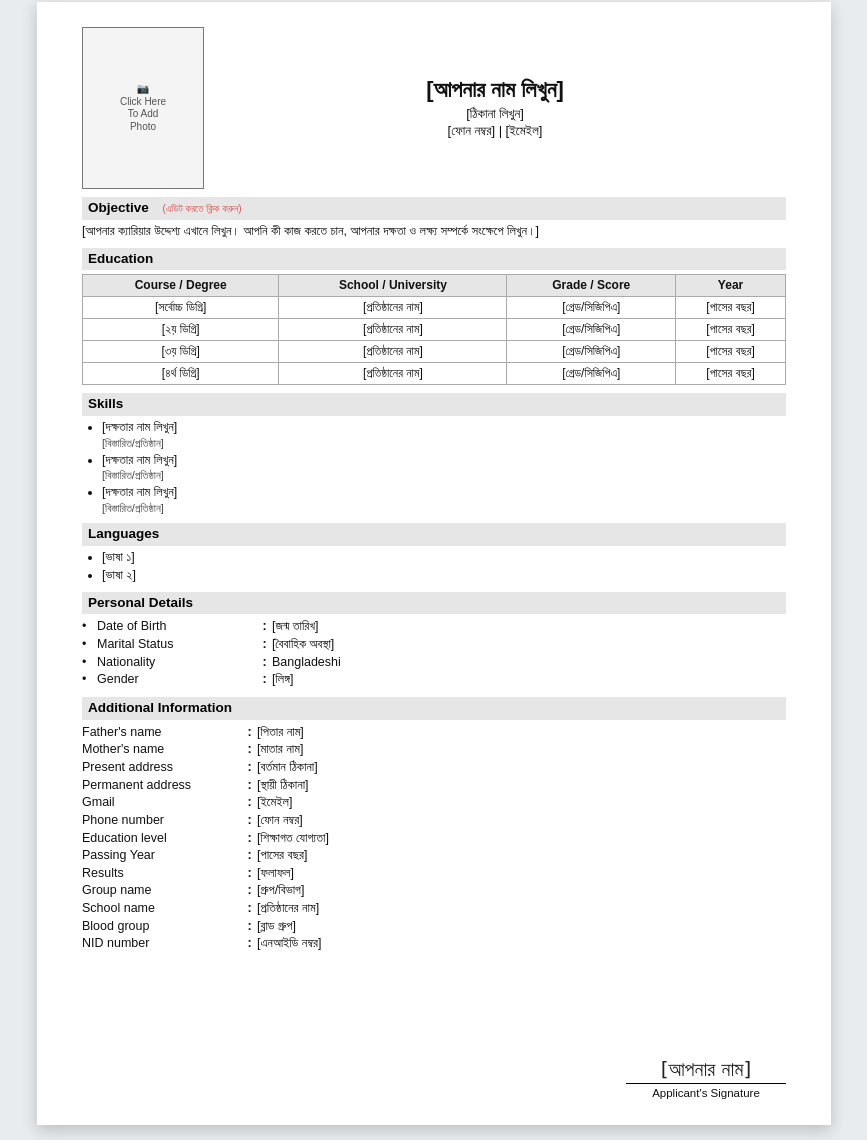
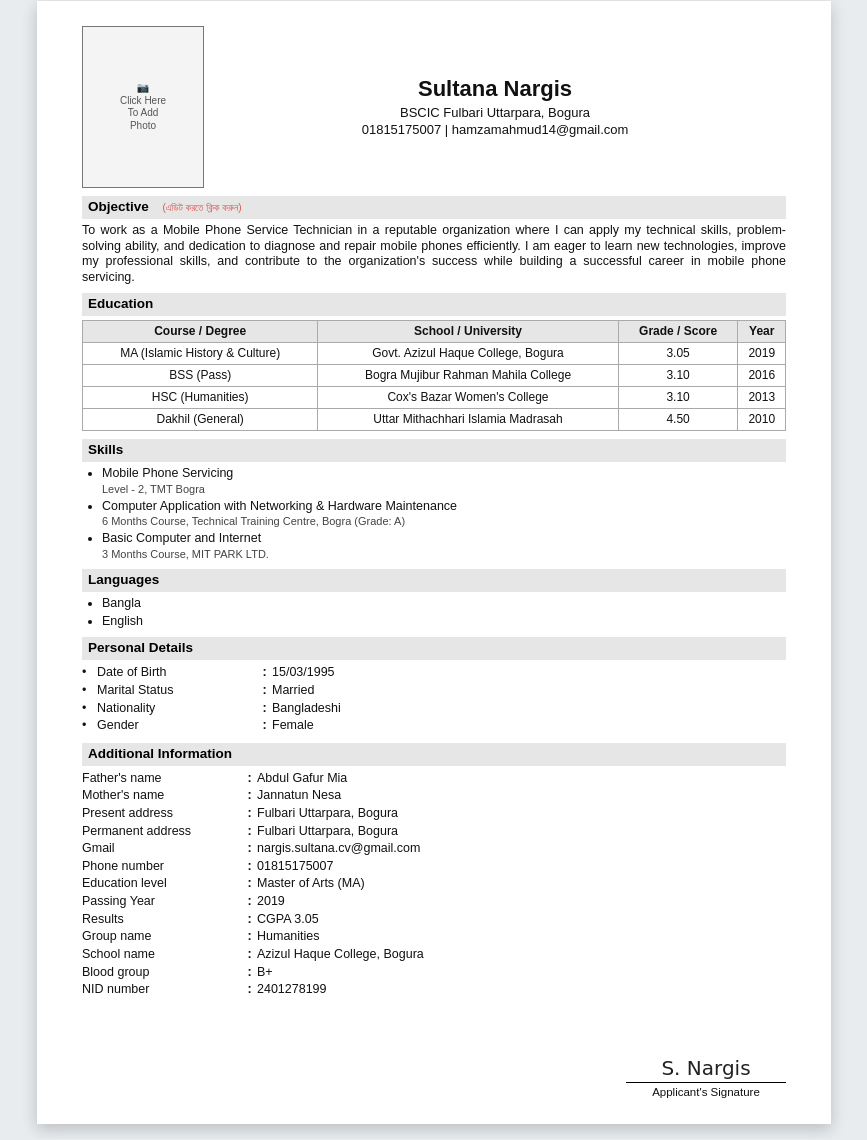
Before and after one commit to NaeemNajm/CV, a website: page Final_Nargis_CV_All_Certificates.html in a window 1280 px wide. Shown: the part 128-1268 px from the top of the page, without its empty margins (206-1073 px from the left). Drawn offline with Linux system fonts and the light colour scheme.

Commit message:
Disguised Nargis CV data - real structure kept, personal info slightly altered

```diff
--- a/Final_Nargis_CV_All_Certificates.html
+++ b/Final_Nargis_CV_All_Certificates.html
@@ -3,7 +3,7 @@
 <head>
     <meta charset="UTF-8">
     <meta name="viewport" content="width=device-width, initial-scale=1.0, maximum-scale=5.0, user-scalable=yes">
-    <title>Editable CV Template - Tradition CV</title>
+    <title>Editable CV - Nargis Sultana</title>
     <!-- html2pdf library -->
     <script src="https://cdnjs.cloudflare.com/ajax/libs/html2pdf.js/0.10.1/html2pdf.bundle.min.js"></script>
     <style>
@@ -82,7 +82,7 @@
         }
 
         .photo-box {
-            width: 120px; /* Passport size (3:4 ratio) */
+            width: 120px; /* Passport size */
             height: 160px;
             border: 1px solid #777;
             background-color: #f4f4f4;
@@ -174,8 +174,8 @@
 
     <!-- Controls UI -->
     <div class="controls-bar">
-        <h3>📄 প্রচলিত সিভি টেমপ্লেট</h3>
-        <p class="hide-in-pdf">নিচের ফরমেটে আপনার তথ্য বসিয়ে নিন। সব ফিল্ড ইডিটেবল — সরাসরি ক্লিক করে লিখুন।</p>
+        <h3>১ পৃষ্ঠার গ্যারান্টিড এডিটেবল সি-ভি</h3>
+        <p class="hide-in-pdf">আপনার দেওয়া নতুন ৬টি সার্টিফিকেটের সব তথ্য বসিয়ে লেআউট আরও ছোট করা হয়েছে যাতে কিছুতেই কেটে না যায়।</p>
         <button class="btn-download hide-in-pdf" onclick="generatePDF()">⬇️ ডাউনলোড PDF</button>
     </div>
 
@@ -192,9 +192,9 @@
                 </div>
 
                 <div class="header-text" contenteditable="true">
-                    <h1>[আপনার নাম লিখুন]</h1>
-                    <p>[ঠিকানা লিখুন]</p>
-                    <p>[ফোন নম্বর] | [ইমেইল]</p>
+                    <h1>Sultana Nargis</h1>
+                    <p>BSCIC Fulbari Uttarpara, Bogura</p>
+                    <p>01815175007 | hamzamahmud14@gmail.com</p>
                 </div>
             </div>
 
@@ -202,8 +202,8 @@
             <div contenteditable="true">
 
                 <div class="section-title" contenteditable="false">Objective <span class="edit-hint hide-in-pdf">(এডিট করতে ক্লিক করুন)</span></div>
-                <div class="paragraph" contenteditable="true">
-                    [আপনার ক্যারিয়ার উদ্দেশ্য এখানে লিখুন। আপনি কী কাজ করতে চান, আপনার দক্ষতা ও লক্ষ্য সম্পর্কে সংক্ষেপে লিখুন।]
+                <div class="paragraph">
+                    To work as a Mobile Phone Service Technician in a reputable organization where I can apply my technical skills, problem-solving ability, and dedication to diagnose and repair mobile phones efficiently. I am eager to learn new technologies, improve my professional skills, and contribute to the organization's success while building a successful career in mobile phone servicing.
                 </div>
 
                 <div class="section-title" contenteditable="false">Education</div>
@@ -218,74 +218,74 @@
                     </thead>
                     <tbody>
                         <tr>
-                            <td contenteditable="true">[সর্বোচ্চ ডিগ্রি]</td>
-                            <td contenteditable="true">[প্রতিষ্ঠানের নাম]</td>
-                            <td contenteditable="true">[গ্রেড/সিজিপিএ]</td>
-                            <td contenteditable="true">[পাসের বছর]</td>
+                            <td>MA (Islamic History & Culture)</td>
+                            <td>Govt. Azizul Haque College, Bogura</td>
+                            <td>3.05</td>
+                            <td>2019</td>
                         </tr>
                         <tr>
-                            <td contenteditable="true">[২য় ডিগ্রি]</td>
-                            <td contenteditable="true">[প্রতিষ্ঠানের নাম]</td>
-                            <td contenteditable="true">[গ্রেড/সিজিপিএ]</td>
-                            <td contenteditable="true">[পাসের বছর]</td>
+                            <td>BSS (Pass)</td>
+                            <td>Bogra Mujibur Rahman Mahila College</td>
+                            <td>3.10</td>
+                            <td>2016</td>
                         </tr>
                         <tr>
-                            <td contenteditable="true">[৩য় ডিগ্রি]</td>
-                            <td contenteditable="true">[প্রতিষ্ঠানের নাম]</td>
-                            <td contenteditable="true">[গ্রেড/সিজিপিএ]</td>
-                            <td contenteditable="true">[পাসের বছর]</td>
+                            <td>HSC (Humanities)</td>
+                            <td>Cox's Bazar Women's College</td>
+                            <td>3.10</td>
+                            <td>2013</td>
                         </tr>
                         <tr>
-                            <td contenteditable="true">[৪র্থ ডিগ্রি]</td>
-                            <td contenteditable="true">[প্রতিষ্ঠানের নাম]</td>
-                            <td contenteditable="true">[গ্রেড/সিজিপিএ]</td>
-                            <td contenteditable="true">[পাসের বছর]</td>
+                            <td>Dakhil (General)</td>
+                            <td>Uttar Mithachhari Islamia Madrasah</td>
+                            <td>4.50</td>
+                            <td>2010</td>
                         </tr>
                     </tbody>
                 </table>
 
                 <div class="section-title" contenteditable="false">Skills</div>
                 <ul>
-                    <li contenteditable="true">[দক্ষতার নাম লিখুন]<span class="sub-text" contenteditable="true">[বিস্তারিত/প্রতিষ্ঠান]</span></li>
-                    <li contenteditable="true">[দক্ষতার নাম লিখুন]<span class="sub-text" contenteditable="true">[বিস্তারিত/প্রতিষ্ঠান]</span></li>
-                    <li contenteditable="true">[দক্ষতার নাম লিখুন]<span class="sub-text" contenteditable="true">[বিস্তারিত/প্রতিষ্ঠান]</span></li>
+                    <li>Mobile Phone Servicing<span class="sub-text" contenteditable="false">Level - 2, TMT Bogra</span></li>
+                    <li>Computer Application with Networking & Hardware Maintenance<span class="sub-text" contenteditable="false">6 Months Course, Technical Training Centre, Bogra (Grade: A)</span></li>
+                    <li>Basic Computer and Internet<span class="sub-text" contenteditable="false">3 Months Course, MIT PARK LTD.</span></li>
                 </ul>
 
                 <div class="section-title" contenteditable="false">Languages</div>
                 <ul>
-                    <li contenteditable="true">[ভাষা ১]</li>
-                    <li contenteditable="true">[ভাষা ২]</li>
+                    <li>Bangla</li>
+                    <li>English</li>
                 </ul>
 
                 <div class="section-title" contenteditable="false">Personal Details</div>
                 <table class="layout-table">
-                    <tr><td class="bullet-col" contenteditable="false">•</td><td class="label-col" contenteditable="false">Date of Birth</td><td class="colon-col" contenteditable="false">:</td><td contenteditable="true">[জন্ম তারিখ]</td></tr>
-                    <tr><td class="bullet-col" contenteditable="false">•</td><td class="label-col" contenteditable="false">Marital Status</td><td class="colon-col" contenteditable="false">:</td><td contenteditable="true">[বৈবাহিক অবস্থা]</td></tr>
-                    <tr><td class="bullet-col" contenteditable="false">•</td><td class="label-col" contenteditable="false">Nationality</td><td class="colon-col" contenteditable="false">:</td><td contenteditable="true">Bangladeshi</td></tr>
-                    <tr><td class="bullet-col" contenteditable="false">•</td><td class="label-col" contenteditable="false">Gender</td><td class="colon-col" contenteditable="false">:</td><td contenteditable="true">[লিঙ্গ]</td></tr>
+                    <tr><td class="bullet-col" contenteditable="false">•</td><td class="label-col" contenteditable="false">Date of Birth</td><td class="colon-col" contenteditable="false">:</td><td>15/03/1995</td></tr>
+                    <tr><td class="bullet-col" contenteditable="false">•</td><td class="label-col" contenteditable="false">Marital Status</td><td class="colon-col" contenteditable="false">:</td><td>Married</td></tr>
+                    <tr><td class="bullet-col" contenteditable="false">•</td><td class="label-col" contenteditable="false">Nationality</td><td class="colon-col" contenteditable="false">:</td><td>Bangladeshi</td></tr>
+                    <tr><td class="bullet-col" contenteditable="false">•</td><td class="label-col" contenteditable="false">Gender</td><td class="colon-col" contenteditable="false">:</td><td>Female</td></tr>
                 </table>
 
                 <div class="section-title" contenteditable="false">Additional Information</div>
                 <table class="layout-table">
-                    <tr><td class="label-col" contenteditable="false">Father's name</td><td class="colon-col" contenteditable="false">:</td><td contenteditable="true">[পিতার নাম]</td></tr>
-                    <tr><td class="label-col" contenteditable="false">Mother's name</td><td class="colon-col" contenteditable="false">:</td><td contenteditable="true">[মাতার নাম]</td></tr>
-                    <tr><td class="label-col" contenteditable="false">Present address</td><td class="colon-col" contenteditable="false">:</td><td contenteditable="true">[বর্তমান ঠিকানা]</td></tr>
-                    <tr><td class="label-col" contenteditable="false">Permanent address</td><td class="colon-col" contenteditable="false">:</td><td contenteditable="true">[স্থায়ী ঠিকানা]</td></tr>
-                    <tr><td class="label-col" contenteditable="false">Gmail</td><td class="colon-col" contenteditable="false">:</td><td contenteditable="true">[ইমেইল]</td></tr>
-                    <tr><td class="label-col" contenteditable="false">Phone number</td><td class="colon-col" contenteditable="false">:</td><td contenteditable="true">[ফোন নম্বর]</td></tr>
-                    <tr><td class="label-col" contenteditable="false">Education level</td><td class="colon-col" contenteditable="false">:</td><td contenteditable="true">[শিক্ষাগত যোগ্যতা]</td></tr>
-                    <tr><td class="label-col" contenteditable="false">Passing Year</td><td class="colon-col" contenteditable="false">:</td><td contenteditable="true">[পাসের বছর]</td></tr>
-                    <tr><td class="label-col" contenteditable="false">Results</td><td class="colon-col" contenteditable="false">:</td><td contenteditable="true">[ফলাফল]</td></tr>
-                    <tr><td class="label-col" contenteditable="false">Group name</td><td class="colon-col" contenteditable="false">:</td><td contenteditable="true">[গ্রুপ/বিভাগ]</td></tr>
-                    <tr><td class="label-col" contenteditable="false">School name</td><td class="colon-col" contenteditable="false">:</td><td contenteditable="true">[প্রতিষ্ঠানের নাম]</td></tr>
-                    <tr><td class="label-col" contenteditable="false">Blood group</td><td class="colon-col" contenteditable="false">:</td><td contenteditable="true">[ব্লাড গ্রুপ]</td></tr>
-                    <tr><td class="label-col" contenteditable="false">NID number</td><td class="colon-col" contenteditable="false">:</td><td contenteditable="true">[এনআইডি নম্বর]</td></tr>
+                    <tr><td class="label-col" contenteditable="false">Father's name</td><td class="colon-col" contenteditable="false">:</td><td>Abdul Gafur Mia</td></tr>
+                    <tr><td class="label-col" contenteditable="false">Mother's name</td><td class="colon-col" contenteditable="false">:</td><td>Jannatun Nesa</td></tr>
+                    <tr><td class="label-col" contenteditable="false">Present address</td><td class="colon-col" contenteditable="false">:</td><td>Fulbari Uttarpara, Bogura</td></tr>
+                    <tr><td class="label-col" contenteditable="false">Permanent address</td><td class="colon-col" contenteditable="false">:</td><td>Fulbari Uttarpara, Bogura</td></tr>
+                    <tr><td class="label-col" contenteditable="false">Gmail</td><td class="colon-col" contenteditable="false">:</td><td>nargis.sultana.cv@gmail.com</td></tr>
+                    <tr><td class="label-col" contenteditable="false">Phone number</td><td class="colon-col" contenteditable="false">:</td><td>01815175007</td></tr>
+                    <tr><td class="label-col" contenteditable="false">Education level</td><td class="colon-col" contenteditable="false">:</td><td>Master of Arts (MA)</td></tr>
+                    <tr><td class="label-col" contenteditable="false">Passing Year</td><td class="colon-col" contenteditable="false">:</td><td>2019</td></tr>
+                    <tr><td class="label-col" contenteditable="false">Results</td><td class="colon-col" contenteditable="false">:</td><td>CGPA 3.05</td></tr>
+                    <tr><td class="label-col" contenteditable="false">Group name</td><td class="colon-col" contenteditable="false">:</td><td>Humanities</td></tr>
+                    <tr><td class="label-col" contenteditable="false">School name</td><td class="colon-col" contenteditable="false">:</td><td>Azizul Haque College, Bogura</td></tr>
+                    <tr><td class="label-col" contenteditable="false">Blood group</td><td class="colon-col" contenteditable="false">:</td><td>B+</td></tr>
+                    <tr><td class="label-col" contenteditable="false">NID number</td><td class="colon-col" contenteditable="false">:</td><td>2401278199</td></tr>
                 </table>
             </div>
 
             <!-- Signature -->
             <div class="signature-area">
-                <div class="signature-text" contenteditable="true">[আপনার নাম]</div>
+                <div class="signature-text" contenteditable="true">S. Nargis</div>
                 <div class="signature-line">Applicant's Signature</div>
             </div>
 
@@ -350,7 +350,7 @@
             // JS-PDF Configuration tailored to strictly fit exactly 1 page
             const opt = {
                 margin:       0, // Zero margin to strictly use the CSS padding instead
-                filename:     'My_Traditional_CV.pdf',
+                filename:     'Nargis_Sultana_Updated_CV.pdf',
                 image:        { type: 'jpeg', quality: 1 },
                 html2canvas:  {
                     scale: 2,
```
